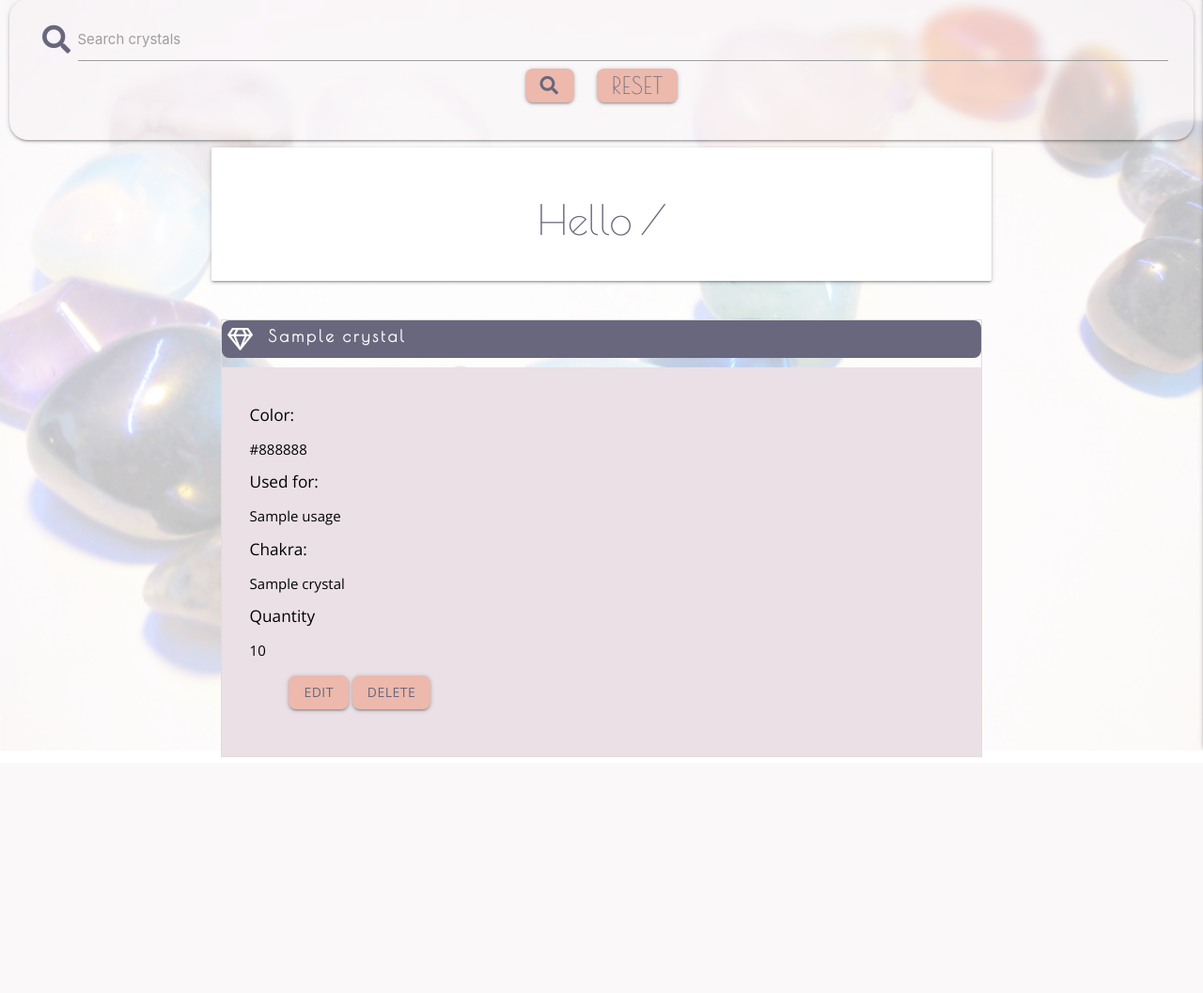
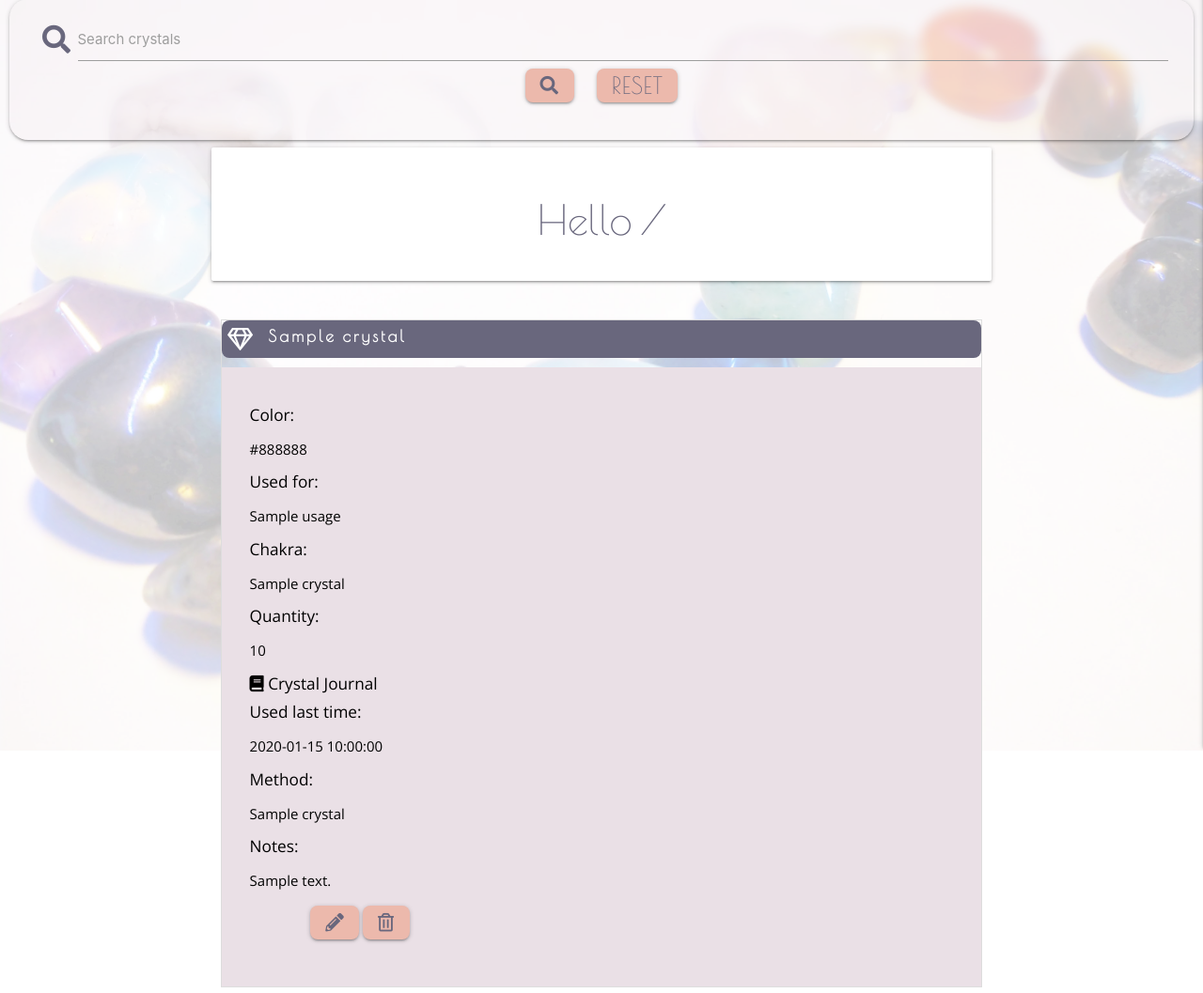
Before and after one commit to Code-Institute-Submissions/Mjau83-myCrystals_AugResub, a Flask app: page /search in a window 1280 px wide, after a click that opens the changed part. Shown: the part 65-1122 px from the top of the page at 94% size. Before the commit the page ends 871 px from the top, so only its background shows below. Run offline with Flask 2, Linux system fonts and the light colour scheme; a database or web service that is not in the repository returns one stand-in record (values such as "Sample title"); some libraries are stand-ins or nearby versions.

Commit message:
Updated edit and add functions in app.py

```diff
--- a/app.py
+++ b/app.py
@@ -71,8 +71,6 @@ def login():
             if check_password_hash(
                 existing_user["password"], request.form.get("password")):
                     session["user"] = request.form.get("username").lower()
-                    flash("Welcome {}".format(
-                        request.form.get("username")))
                     return redirect(url_for(
                         "view_crystals", username=session["user"]))
             else:
@@ -137,11 +135,10 @@ def add_crystal():
 # Edit crystal
 @app.route("/edit_crystal/<crystal_id>", methods=["GET", "POST"])
 def edit_crystal(crystal_id):
-
     if request.method == "POST":
         is_waterproof = "yes" if request.form.get("is_waterproof") else "no"
         is_sunproof = "yes" if request.form.get("is_sunproof") else "no"
-        submit = {
+        edit = {
             "crystal_name": request.form.get("crystal_name"),
             "color": request.form.get("color"),
             "usage": request.form.get("usage"),
@@ -153,20 +150,21 @@ def edit_crystal(crystal_id):
             "name_of_method": request.form.get("name_of_method"),
             "notes": request.form.get("notes")
         }
-        mongo.db.crystals.update({"_id": ObjectId(crystal_id)}, submit)
+        mongo.db.crystals.update({"_id": ObjectId(crystal_id)}, edit)
         flash("Your Crystal Is Updated!")
 
     crystal = mongo.db.crystals.find_one({"_id": ObjectId(crystal_id)})
     chakras = mongo.db.crystals.find().sort("chakras", 1)
     usage_method = mongo.db.usage_method.find().sort("usage_method", 1)
-    return render_template("pages/edit_crystal.html", crystal=crystal, chakras=chakras,
-        usage_method=usage_method)
+    return render_template("pages/edit_crystal.html", crystal=crystal,
+        chakras=chakras, usage_method=usage_method)
 
 # Delete crystal
 @app.route("/delete_crystal/<crystal_id>")
 def delete_crystal(crystal_id):
     mongo.db.crystals.remove({"_id": ObjectId(crystal_id)})
     flash("Your Crystal Is Deleted!")
+    return redirect(url_for("view_crystals"))
 
 
 @app.route("/journal")
--- a/static/js/script.js
+++ b/static/js/script.js
@@ -4,13 +4,13 @@ $(document).ready(function(){
     $('select').formSelect();
     $('.datepicker').datepicker({
         format: "dd mmmm, yyyy",
-        yearRange: "5",
+        yearRange: 2,
         showClearBtn: true,
         i18n: {
             done: "Select"
         }
     });
-  });
+});
 
 var elem = document.querySelector('.collapsible.expandable');
 var instance = M.Collapsible.init(elem, {
--- a/templates/pages/crystals.html
+++ b/templates/pages/crystals.html
@@ -35,18 +35,22 @@
                             </div>
                             <!-- Shows all info about the crystal -->
                             <div class="collapsible-body">
-                                <h6>Color: </h6>
-                                <p>{{ crystal.color }}</p>
-                                <h6>Used for: </h6>
-                                <p>{{ crystal.usage }}</p>
-                                <h6>Chakra: </h6>
-                                <p>{{ crystal.name_of_chakra }}</p>
-                                <h6>Quantity</h6>
-                                <p>{{ crystal.quantity }}</p>
+                                <h6>Color: </h6><p>{{ crystal.color }}</p>
+                                <h6>Used for: </h6><p>{{ crystal.usage }}</p>
+                                <h6>Chakra: </h6><p>{{ crystal.name_of_chakra }}</p>
+                                <h6>Quantity: </h6><p>{{ crystal.quantity }}</p>
+                                <div class="crystal-log">
+                                    <h6><i class="fas fa-book"></i> Crystal Journal</h6>
+                                    <h6>Used last time: </h6><p>{{ crystal.date_used }}</p>
+                                    <h6>Method:</h6><p>{{ crystal.name_of_method }}</p>
+                                    <h6>Notes:</h6><p>{{ crystal.notes }}</p>
+                                </div>
                                 <div class="row">
                                     <div class="col s4 center-align">
-                                        <a href="{{ url_for('edit_crystal', crystal_id=crystal._id)}}" class="btn">Edit</a>
-                                        <a href="{{ url_for('delete_crystal', crystal_id=crystal._id)}}" class="btn">Delete</a>
+                                        <a href="{{ url_for('edit_crystal', crystal_id=crystal._id)}}"
+                                            class="btn"><i class="fas fa-pencil-alt"></i></a>
+                                        <a href="{{ url_for('delete_crystal', crystal_id=crystal._id)}}"
+                                            class="btn"><i class="far fa-trash-alt"></i></a>
                                     </div>
                                 </div>
                             </div>
```
